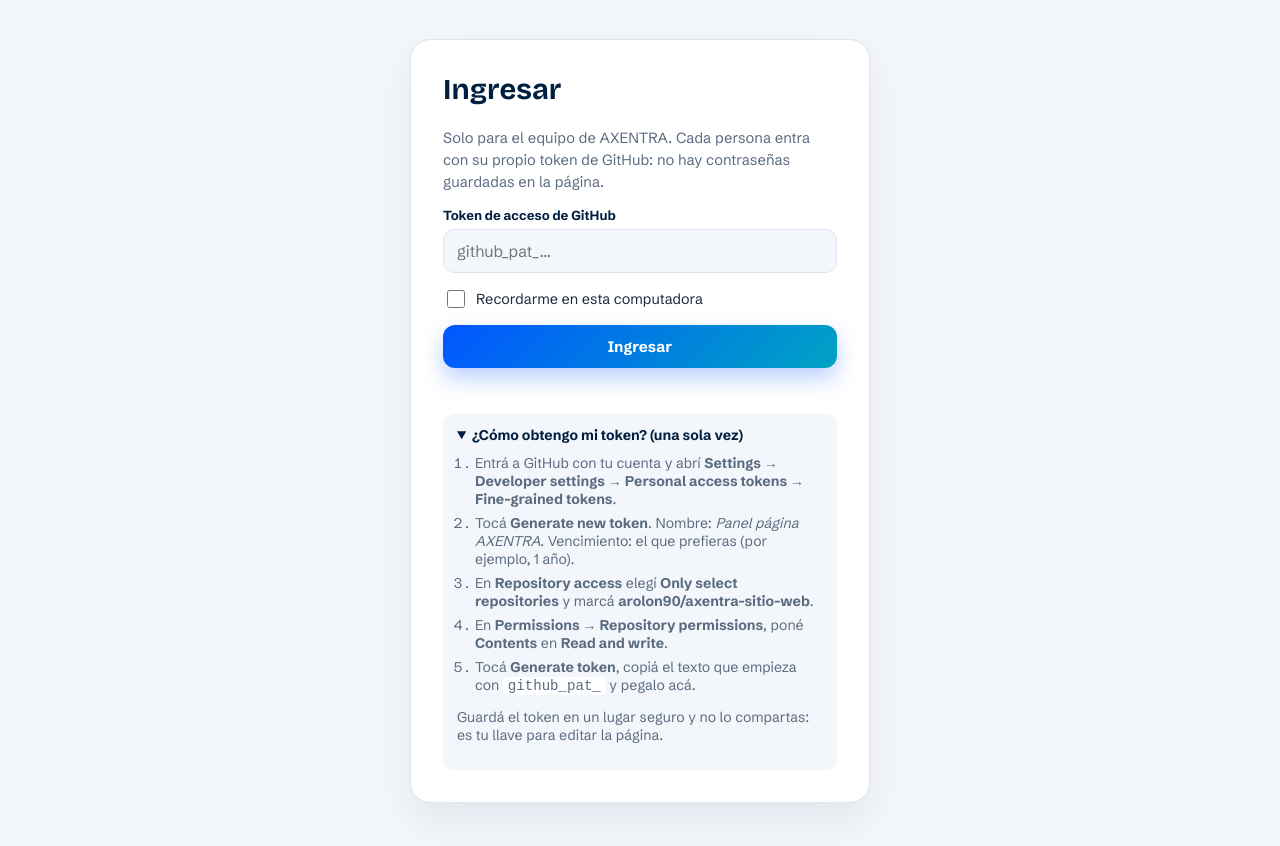
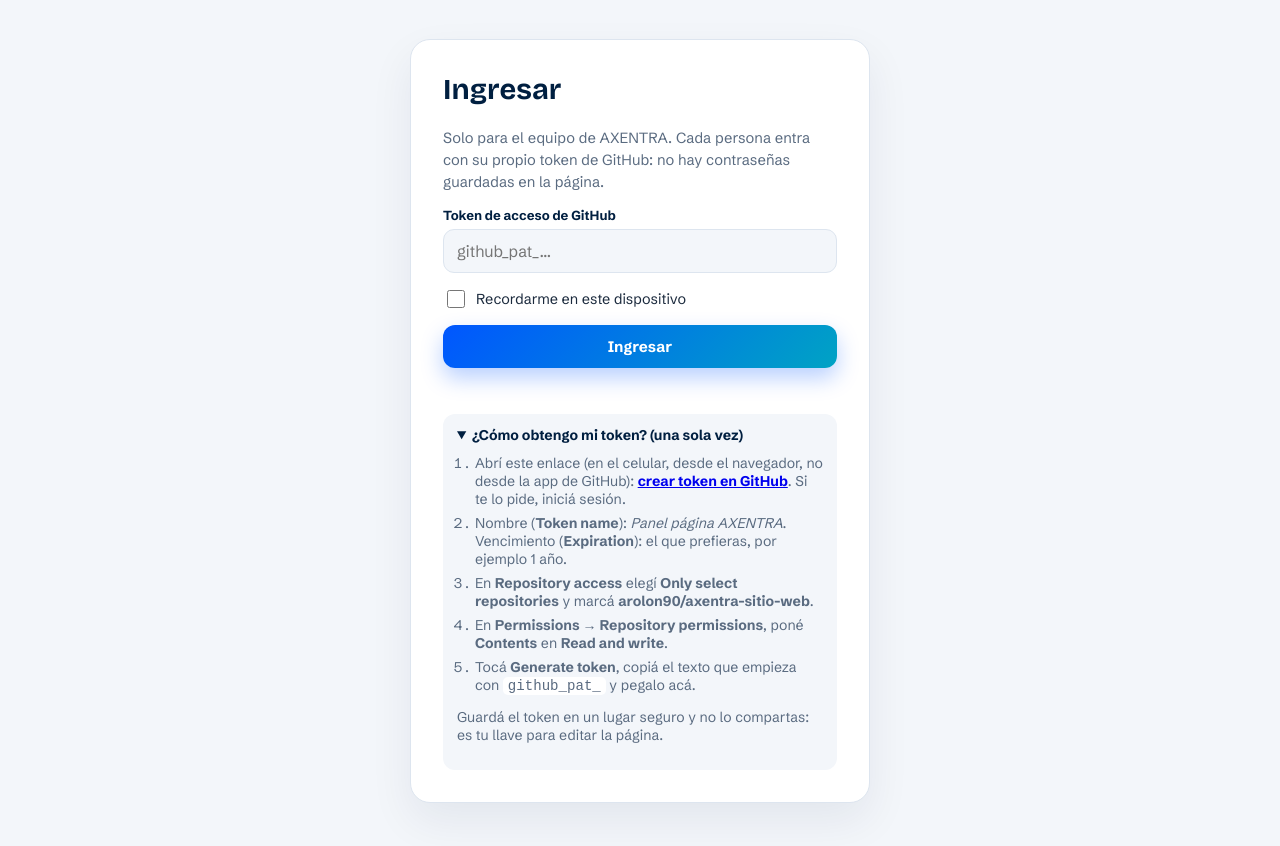
Before and after one commit to arolon90/axentra-sitio-web, a plain HTML site: page admin/index.html in a window 1280 px wide. Both pictures are taken after a click on the heading "¿Cómo obtengo mi token? (una sola vez)". Shown: the part 64-910 px from the top of the page. Drawn offline with Linux system fonts and the light colour scheme.

Commit message:
Página - Modificación - Enlace directo para crear el token del panel
Agrega en la ayuda del ingreso un enlace directo a la creación del token
de GitHub, pensado para entrar desde el celular.

By AXENTRA AI Paraguay

```diff
--- a/admin/index.html
+++ b/admin/index.html
@@ -28,14 +28,14 @@
     <label class="campo"><span>Token de acceso de GitHub</span>
       <input type="password" id="token" placeholder="github_pat_…" required spellcheck="false">
     </label>
-    <label class="check"><input type="checkbox" id="recordar"> Recordarme en esta computadora</label>
+    <label class="check"><input type="checkbox" id="recordar"> Recordarme en este dispositivo</label>
     <button type="submit" class="boton primario ancho" id="boton-ingresar">Ingresar</button>
     <p class="error" id="error-ingreso" role="alert"></p>
     <details class="ayuda">
       <summary>¿Cómo obtengo mi token? (una sola vez)</summary>
       <ol>
-        <li>Entrá a GitHub con tu cuenta y abrí <b>Settings → Developer settings → Personal access tokens → Fine-grained tokens</b>.</li>
-        <li>Tocá <b>Generate new token</b>. Nombre: <i>Panel página AXENTRA</i>. Vencimiento: el que prefieras (por ejemplo, 1 año).</li>
+        <li>Abrí este enlace (en el celular, desde el navegador, no desde la app de GitHub): <a href="https://github.com/settings/personal-access-tokens/new" target="_blank" rel="noopener"><b>crear token en GitHub</b></a>. Si te lo pide, iniciá sesión.</li>
+        <li>Nombre (<b>Token name</b>): <i>Panel página AXENTRA</i>. Vencimiento (<b>Expiration</b>): el que prefieras, por ejemplo 1 año.</li>
         <li>En <b>Repository access</b> elegí <b>Only select repositories</b> y marcá <b id="ayuda-repo"></b>.</li>
         <li>En <b>Permissions → Repository permissions</b>, poné <b>Contents</b> en <b>Read and write</b>.</li>
         <li>Tocá <b>Generate token</b>, copiá el texto que empieza con <code>github_pat_</code> y pegalo acá.</li>
```
